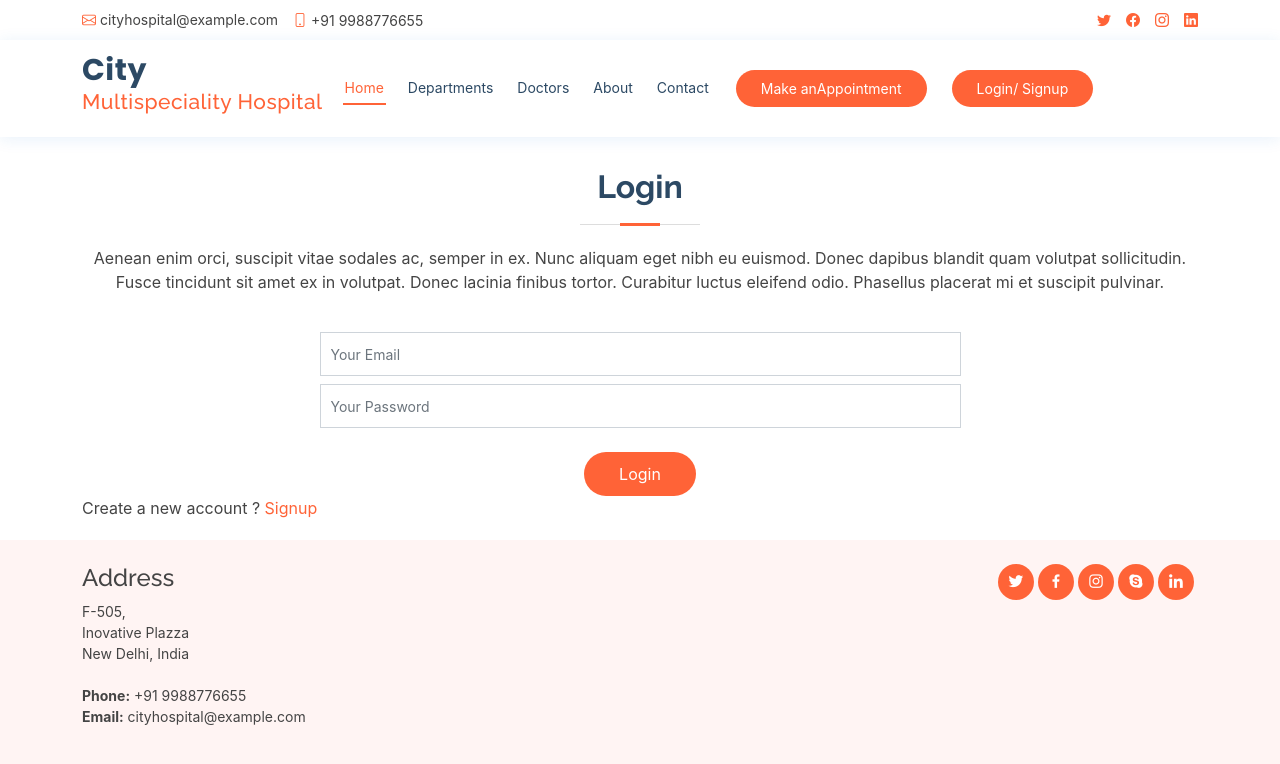
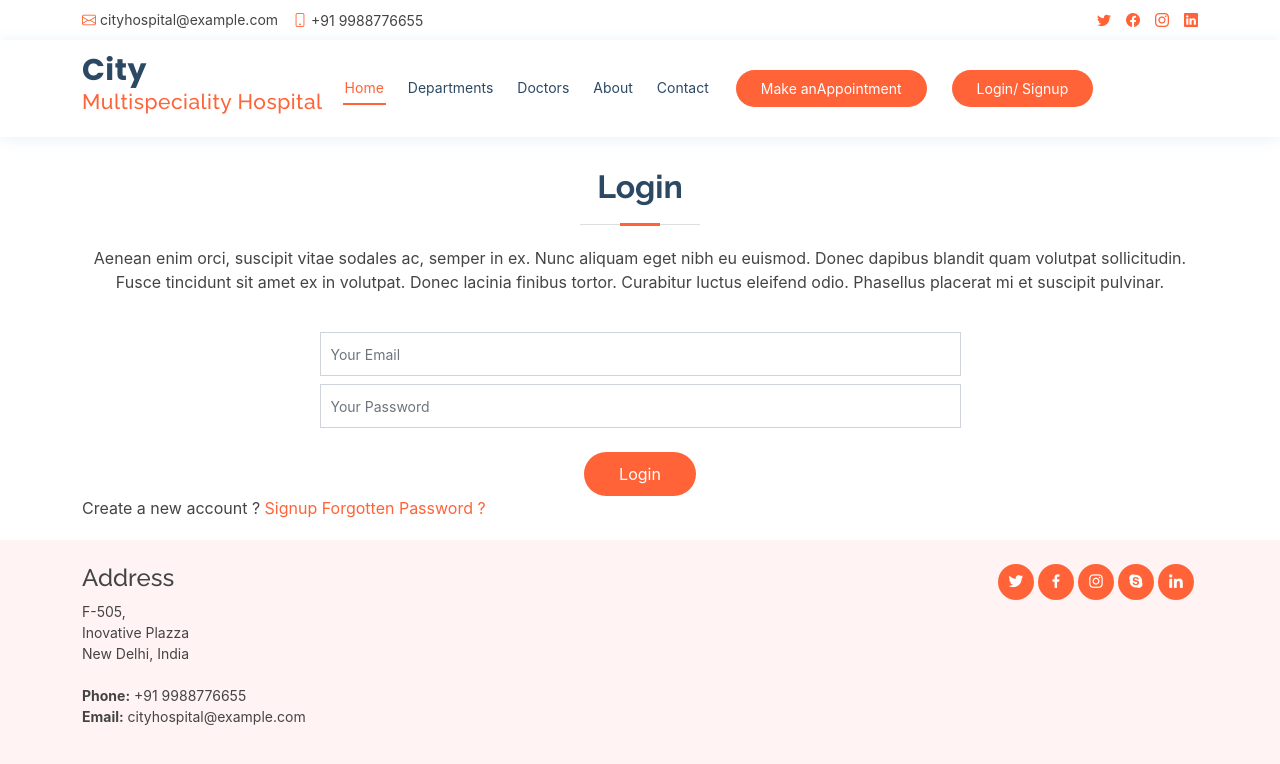
Before and after one commit to sapariyadhara/cityhospital, a React (Create React App) app: page /Auth in a window 1280 px wide. Shown: the top 764 px of the page. Built offline with nearby package versions, Linux system fonts and the light colour scheme.

Commit message:
forgotten password

```diff
--- a/src/containers/Auth.js
+++ b/src/containers/Auth.js
@@ -1,7 +1,8 @@
 import React, { useState } from 'react';
 
 function Auth(props) {
-    const [authtype, steAuthtype] = useState('login')
+    const [authtype, setAuthtype] = useState('login')
+    const [fpass , setFpass] = useState('forgotten')
     return (
         <div>
             <section id="appointment" className="appointment">
@@ -79,8 +80,13 @@ function Auth(props) {
                         </div>
 
                         {
-                            authtype === 'login' ?   <span>Create a new account ?<a href='#' onClick={() => {steAuthtype('signup')}}> Signup</a></span> :
-                            <span>Already have an account ?<a href='#'  onClick={() => {steAuthtype('login')}}>Login</a></span>
+                            authtype === 'login' ?   <span>Create a new account ?<a href='#' onClick={() => {setAuthtype('signup')}}> Signup</a>
+                            <a href='#'> Forgotten Password ?</a>
+                            </span>
+                             :
+                            <span>Already have an account ?<a href='#'  onClick={() => {setAuthtype('login')}}> Login</a>
+                            </span>
+
                         }
 
                     </form>
```
